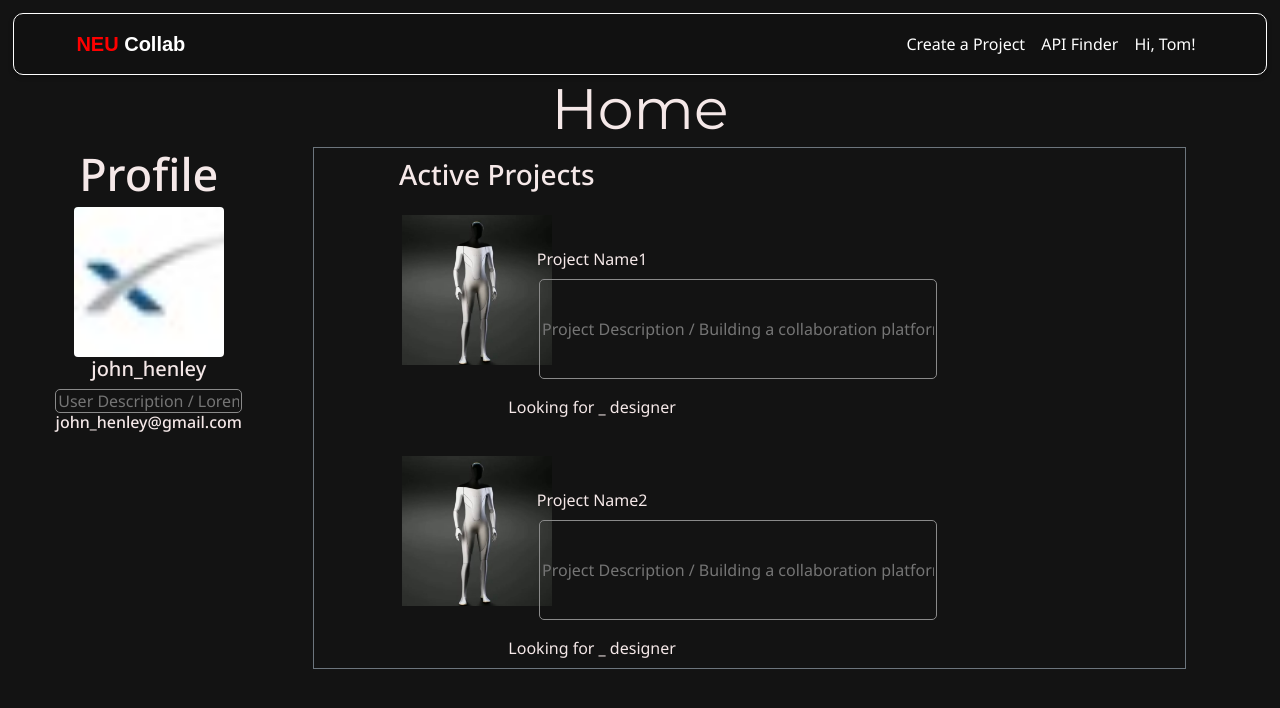
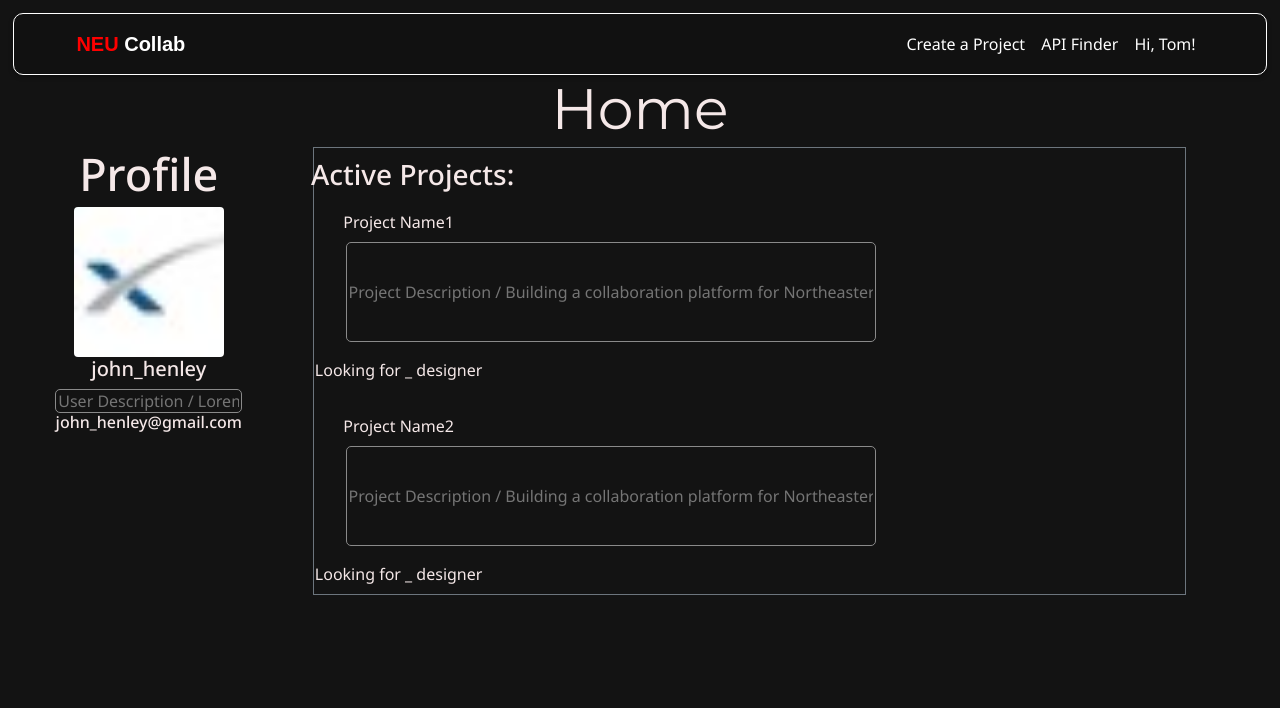
Before and after one commit to alex-oh/collab-react, a React (Create React App) app: page /#/home in a window 1280 px wide. Shown: the top 708 px of the page. Built offline with nearby package versions, Linux system fonts and the light colour scheme; a web font is replaced by a local one.

Commit message:
delete profile img src

```diff
--- a/src/pages/profile/index.css
+++ b/src/pages/profile/index.css
@@ -1,6 +1,7 @@
 .rounded.circle.profile-user-icon {
     width: 150px;
     height: 150px;
+
 }
 
 .Active_Project_h4{
@@ -8,24 +9,17 @@
     border-radius: 10px;
     padding: 10px;
     margin-bottom: 10px;
-    margin-left: -60%;
-}
-
-.ProjectIcon {
-    width: 150px;
-    height: 150px;
-    border-radius: 0%;
-    margin-right: 10px;
-    margin-left: 10%;
-    margin-top:5%
+    margin-left: -80%;
 }
 
 .col-8.Active_Project_Container_text{
-    margin-left: -2%;
-    margin-top: -15%;
+    margin-left: -25%;
+    margin-top: 0%;
+
 }
 
-.mt-2.py-3.w-75.Active_Project_Container_ProjectDescription{
+.mt-2.py-3.w-100.Active_Project_Container_ProjectDescription{
     margin-left: 40%;
     height: 100px;
+    width:100px;
 }
--- a/src/pages/profile/index.js
+++ b/src/pages/profile/index.js
@@ -20,15 +20,11 @@ function MainProfile() {
         </div>
 
         <div className="col-8 border border-secondary main-content">
-          <h4 className="Active_Project_h4"> Active Projects</h4>
+          <h4 className="Active_Project_h4"> Active Projects:</h4>
           <div classname="row Active_Project_Container ">
             <div classname="Project_Name_1">
               <div className="col-4 mt-2 py-2 px-2 w-75 Active_Project_Container_image">
-                <img
-                  src={ProjectIcon}
-                  alt="Project Icon"
-                  className="ProjectIcon"
-                />
+
               </div>
               <div className="col-8 Active_Project_Container_text">
                 <div>
@@ -39,7 +35,7 @@ function MainProfile() {
                 <div>
                   <input
                     type="text"
-                    className="mt-2 py-3 w-75 Active_Project_Container_ProjectDescription"
+                    className="mt-2 py-3 w-100 Active_Project_Container_ProjectDescription"
                     placeholder="Project Description / Building a collaboration platform for Northeastern students Lorem ipsum dolor sit amet, consectetur elit, sed do eiusmod tempor incididunt ut labore et dolore magna"
                   />
                 </div>
@@ -49,11 +45,7 @@ function MainProfile() {
               </div>
               <div classname="Project_Name_2">
                 <div className="col-4 mt-2 py-2 px-2 w-75 Active_Project_Container_image">
-                  <img
-                    src={ProjectIcon}
-                    alt="Project Icon"
-                    className="ProjectIcon"
-                  />
+
                 </div>
                 <div className="col-8 Active_Project_Container_text">
                   <div>
@@ -64,7 +56,7 @@ function MainProfile() {
                   <div>
                     <input
                       type="text"
-                      className="mt-2 py-3 w-75 Active_Project_Container_ProjectDescription"
+                      className="mt-2 py-3 w-100 Active_Project_Container_ProjectDescription"
                       placeholder="Project Description / Building a collaboration platform for Northeastern students Lorem ipsum dolor sit amet, consectetur elit, sed do eiusmod tempor incididunt ut labore et dolore magna"
                     />
                   </div>
```
